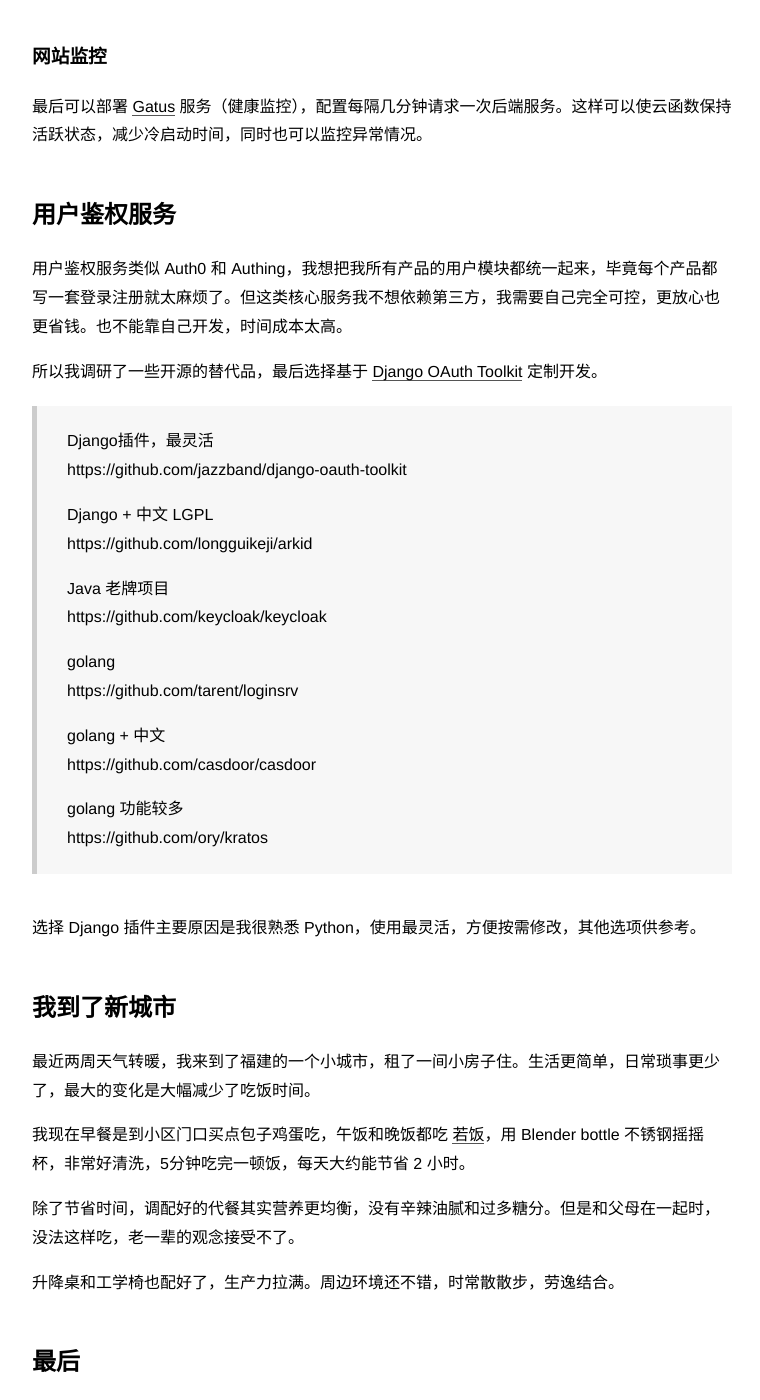
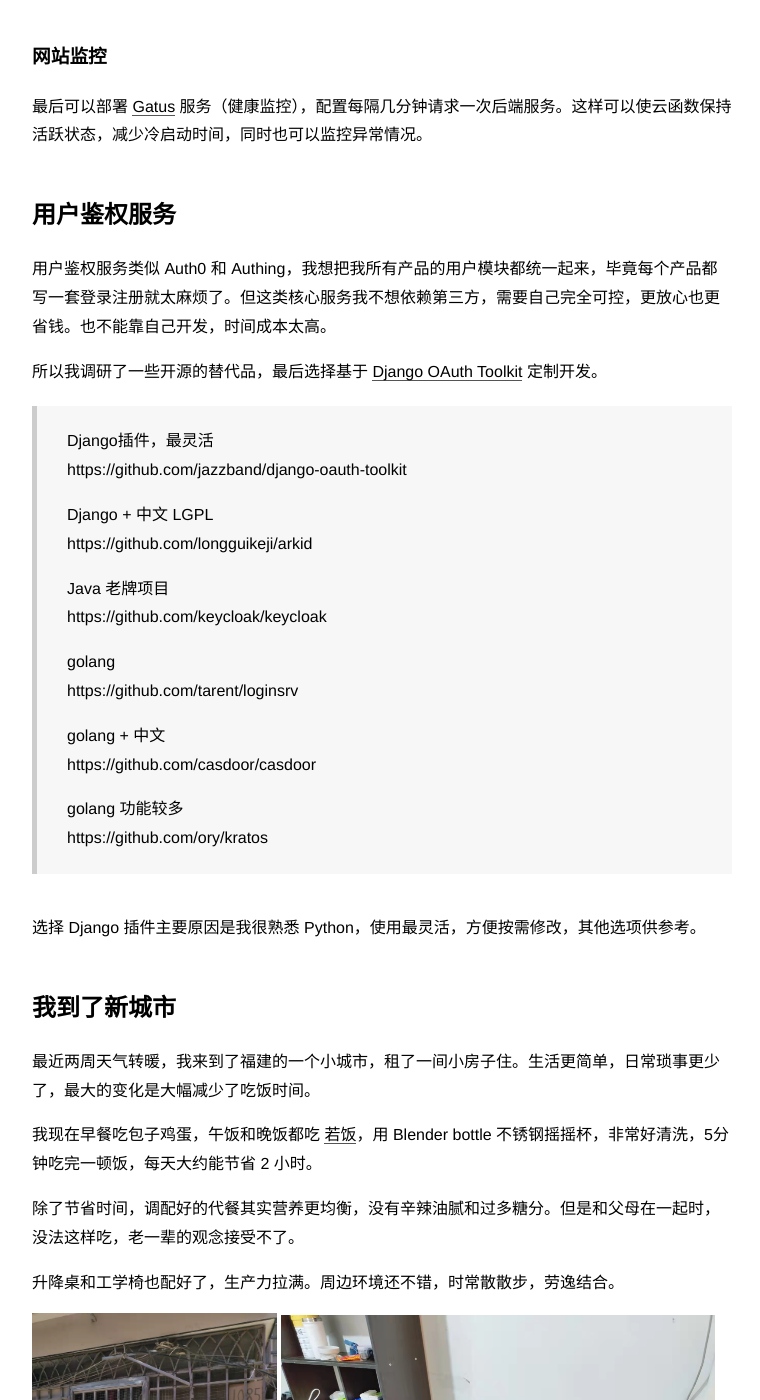
Before and after one commit to guyskk/guyskk.github.io, a Jekyll site: the page built from _posts/2022-03-11-onebiz-18.md, in a window 1280 px wide and 1400 px high, scrolled down 1928 px. Shown: the whole window, without its empty margins (258-1018 px from the left). Built offline with Jekyll 4.4.1, drawn with Linux system fonts in a browser that asks for light colours; comment, search, counter and statistics services are not loaded.

Commit message:
update onebiz-18 photos

```diff
--- a/_posts/2022-03-11-onebiz-18.md
+++ b/_posts/2022-03-11-onebiz-18.md
@@ -60,7 +60,7 @@
 
 ## 用户鉴权服务
 
-用户鉴权服务类似 Auth0 和 Authing，我想把我所有产品的用户模块都统一起来，毕竟每个产品都写一套登录注册就太麻烦了。但这类核心服务我不想依赖第三方，我需要自己完全可控，更放心也更省钱。也不能靠自己开发，时间成本太高。
+用户鉴权服务类似 Auth0 和 Authing，我想把我所有产品的用户模块都统一起来，毕竟每个产品都写一套登录注册就太麻烦了。但这类核心服务我不想依赖第三方，需要自己完全可控，更放心也更省钱。也不能靠自己开发，时间成本太高。
 
 所以我调研了一些开源的替代品，最后选择基于 [Django OAuth Toolkit](https://github.com/jazzband/django-oauth-toolkit) 定制开发。
 
@@ -89,12 +89,14 @@
 
 最近两周天气转暖，我来到了福建的一个小城市，租了一间小房子住。生活更简单，日常琐事更少了，最大的变化是大幅减少了吃饭时间。
 
-我现在早餐是到小区门口买点包子鸡蛋吃，午饭和晚饭都吃 [若饭](https://www.ruffood.com/index/powder.html)，用 Blender bottle 不锈钢摇摇杯，非常好清洗，5分钟吃完一顿饭，每天大约能节省 2 小时。
+我现在早餐吃包子鸡蛋，午饭和晚饭都吃 [若饭](https://www.ruffood.com/index/powder.html)，用 Blender bottle 不锈钢摇摇杯，非常好清洗，5分钟吃完一顿饭，每天大约能节省 2 小时。
 
 除了节省时间，调配好的代餐其实营养更均衡，没有辛辣油腻和过多糖分。但是和父母在一起时，没法这样吃，老一辈的观念接受不了。
 
 升降桌和工学椅也配好了，生产力拉满。周边环境还不错，时常散散步，劳逸结合。
 
+<img alt="出租房" src="/static/2022-03-11/house.jpeg" width="35%">
+<img alt="工作台" src="/static/2022-03-11/desktop.jpeg" width="62%">
 
 ## 最后
 
```
Also changed, not shown: static/2022-03-11/desktop.jpeg (added), static/2022-03-11/house.jpeg (added).
